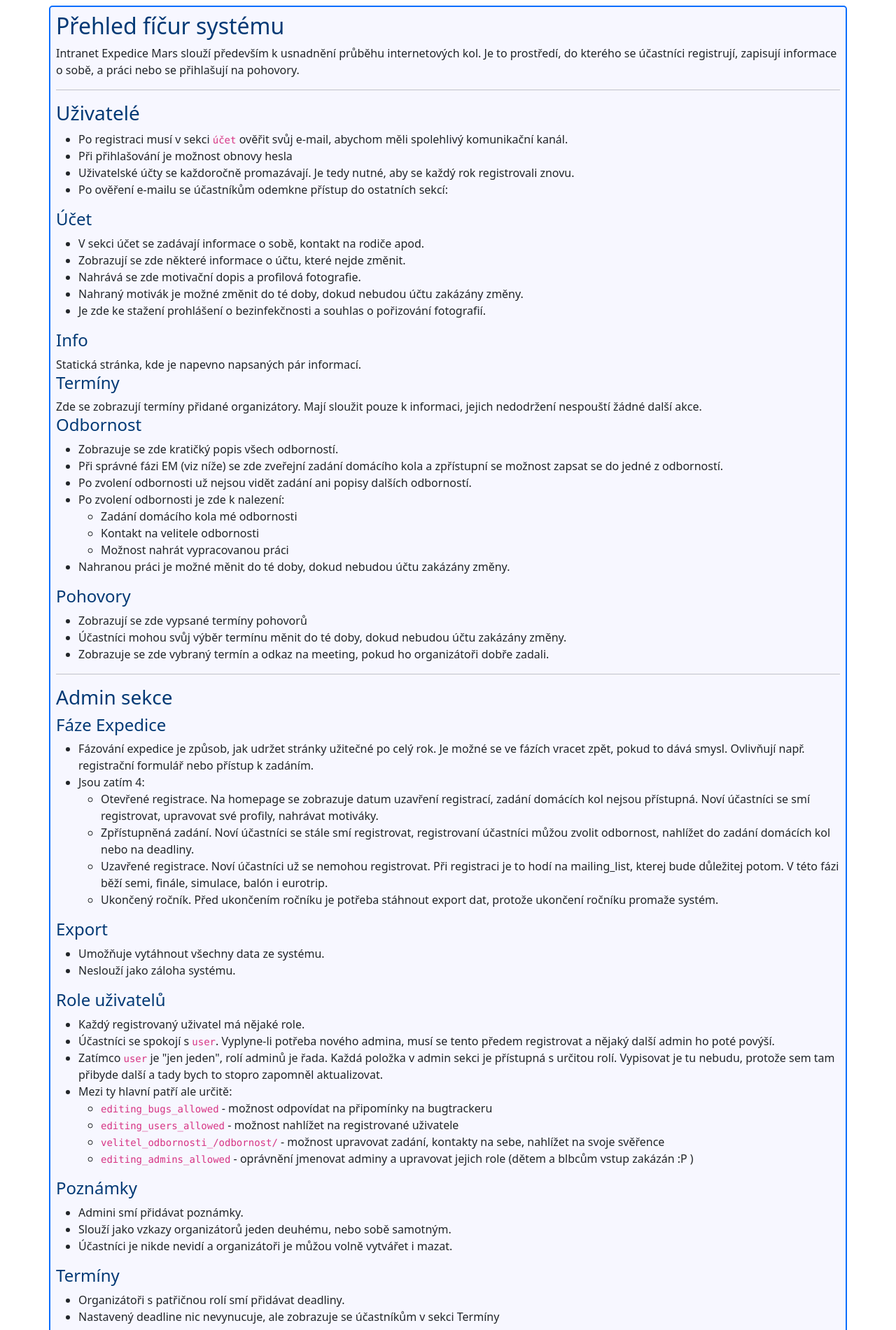
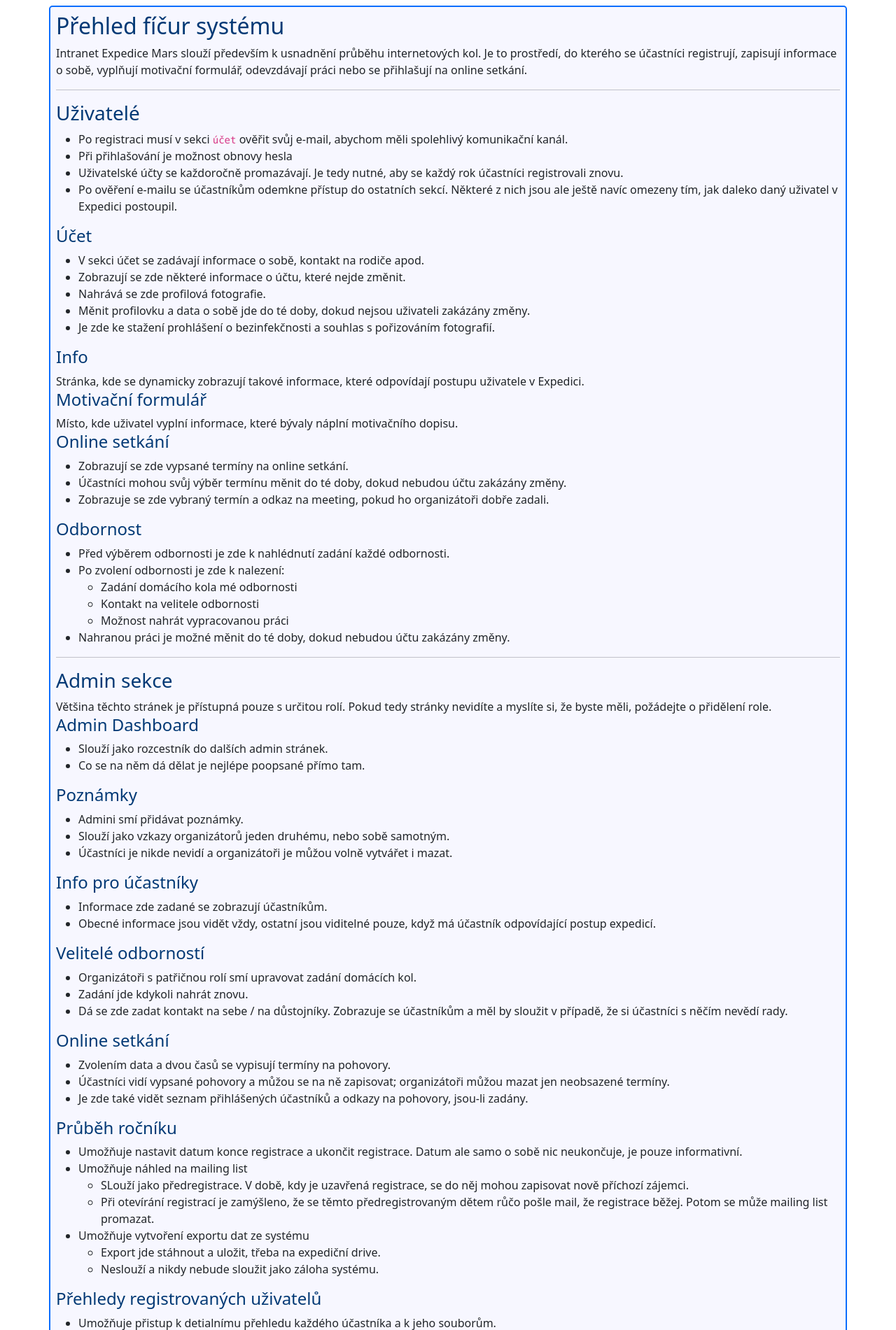
Before and after one commit to expedicemars/intranet, a Flask app: template website/templates/admin_featury.html in a window 1280 px wide. Shown: the part 56-1957 px from the top of the page at 70% size. Run offline with Flask 3, Linux system fonts and the light colour scheme; the template is opened without the code that fills it, so the values that code supplies are empty; some libraries are stand-ins or nearby versions.

Commit message:
popis featur upravenej

```diff
--- a/website/templates/admin_featury.html
+++ b/website/templates/admin_featury.html
@@ -2,33 +2,37 @@
 {% block content %}
 
 <h2>Přehled fíčur systému</h2>
-Intranet Expedice Mars slouží především k usnadnění průběhu internetových kol. Je to prostředí, do kterého se účastníci registrují, zapisují informace o sobě, a práci nebo se přihlašují na pohovory.
+Intranet Expedice Mars slouží především k usnadnění průběhu internetových kol. Je to prostředí, do kterého se účastníci registrují, zapisují informace o sobě, vyplňují motivační formulář, odevzdávají práci nebo se přihlašují na online setkání.
 <div>
     <hr>
     <h3>Uživatelé</h3>
     <ul>
         <li>Po registraci musí v sekci <code>účet</code> ověřit svůj e-mail, abychom měli spolehlivý komunikační kanál.</li>
         <li>Při přihlašování je možnost obnovy hesla</li>
-        <li>Uživatelské účty se každoročně promazávají. Je tedy nutné, aby se každý rok registrovali znovu.</li>
-        <li>Po ověření e-mailu se účastníkům odemkne přístup do ostatních sekcí:</li>
+        <li>Uživatelské účty se každoročně promazávají. Je tedy nutné, aby se každý rok účastníci registrovali znovu.</li>
+        <li>Po ověření e-mailu se účastníkům odemkne přístup do ostatních sekcí. Některé z nich jsou ale ještě navíc omezeny tím, jak daleko daný uživatel v Expedici postoupil.</li>
     </ul>
     <h4>Účet</h4>
     <ul>
         <li>V sekci účet se zadávají informace o sobě, kontakt na rodiče apod.</li>
         <li>Zobrazují se zde některé informace o účtu, které nejde změnit.</li>
-        <li>Nahrává se zde motivační dopis a profilová fotografie.</li>
-        <li>Nahraný motivák je možné změnit do té doby, dokud nebudou účtu zakázány změny.</li>
-        <li>Je zde ke stažení prohlášení o bezinfekčnosti a souhlas o pořizování fotografií.</li>
+        <li>Nahrává se zde profilová fotografie.</li>
+        <li>Měnit profilovku a data o sobě jde do té doby, dokud nejsou uživateli zakázány změny.</li>
+        <li>Je zde ke stažení prohlášení o bezinfekčnosti a souhlas s pořizováním fotografií.</li>
     </ul>
     <h4>Info</h4>
-    Statická stránka, kde je napevno napsaných pár informací.
-    <h4>Termíny</h4>
-    Zde se zobrazují termíny přidané organizátory. Mají sloužit pouze k informaci, jejich nedodržení nespouští žádné další akce.
+    Stránka, kde se dynamicky zobrazují takové informace, které odpovídají postupu uživatele v Expedici.
+    <h4>Motivační formulář</h4>
+    Místo, kde uživatel vyplní informace, které bývaly náplní motivačního dopisu.
+    <h4>Online setkání</h4>
+    <ul>
+        <li>Zobrazují se zde vypsané termíny na online setkání.</li>
+        <li>Účastníci mohou svůj výběr termínu měnit do té doby, dokud nebudou účtu zakázány změny.</li>
+        <li>Zobrazuje se zde vybraný termín a odkaz na meeting, pokud ho organizátoři dobře zadali.</li>
+    </ul>
     <h4>Odbornost</h4>
     <ul>
-        <li>Zobrazuje se zde kratičký popis všech odborností.</li>
-        <li>Při správné fázi EM (viz níže) se zde zveřejní zadání domácího kola a zpřístupní se možnost zapsat se do jedné z odborností.</li>
-        <li>Po zvolení odbornosti už nejsou vidět zadání ani popisy dalších odborností.</li>
+        <li>Před výběrem odbornosti je zde k nahlédnutí zadání každé odbornosti.</li>
         <li>Po zvolení odbornosti je zde k nalezení:</li>
         <ul>
             <li>Zadání domácího kola mé odbornosti</li>
@@ -37,56 +41,27 @@ Intranet Expedice Mars slouží především k usnadnění průběhu internetov
         </ul>
         <li>Nahranou práci je možné měnit do té doby, dokud nebudou účtu zakázány změny.</li>
     </ul>
-    <h4>Pohovory</h4>
-    <ul>
-        <li>Zobrazují se zde vypsané termíny pohovorů</li>
-        <li>Účastníci mohou svůj výběr termínu měnit do té doby, dokud nebudou účtu zakázány změny.</li>
-        <li>Zobrazuje se zde vybraný termín a odkaz na meeting, pokud ho organizátoři dobře zadali.</li>
-    </ul>
 
 
 
     <hr>
     <h3>Admin sekce</h3>
-    <h4>Fáze Expedice</h3>
+    Většina těchto stránek je přístupná pouze s určitou rolí. Pokud tedy stránky nevidíte a myslíte si, že byste měli, požádejte o přidělení role.
+    <h4>Admin Dashboard</h4>
     <ul>
-        <li>Fázování expedice je způsob, jak udržet stránky užitečné po celý rok. Je možné se ve fázích vracet zpět, pokud to dává smysl. Ovlivňují např. registrační formulář nebo přístup k zadáním.</li>
-        <li>Jsou zatím 4:</li>
-        <ul>
-            <li>Otevřené registrace. Na homepage se zobrazuje datum uzavření registrací, zadání domácích kol nejsou přístupná. Noví účastníci se smí registrovat, upravovat své profily, nahrávat motiváky.</li>
-            <li>Zpřístupněná zadání. Noví účastníci se stále smí registrovat, registrovaní účastníci můžou zvolit odbornost, nahlížet do zadání domácích kol nebo na deadliny.</li>
-            <li>Uzavřené registrace. Noví účastníci už se nemohou registrovat. Při registraci je to hodí na mailing_list, kterej bude důležitej potom. V této fázi běží semi, finále, simulace, balón i eurotrip.</li>
-            <li>Ukončený ročník. Před ukončením ročníku je potřeba stáhnout export dat, protože ukončení ročníku promaže systém.</li>
-        </ul>
-    </ul>
-    <h4>Export</h4>
-    <ul>
-        <li>Umožňuje vytáhnout všechny data ze systému.</li>
-        <li>Neslouží jako záloha systému.</li>
-    </ul>
-    <h4>Role uživatelů</h3>
-    <ul>
-        <li>Každý registrovaný uživatel má nějaké role.</li>
-        <li>Účastníci se spokojí s <code>user</code>. Vyplyne-li potřeba nového admina, musí se tento předem registrovat a nějaký další admin ho poté povýší.</li>
-        <li>Zatímco <code>user</code> je "jen jeden", rolí adminů je řada. Každá položka v admin sekci je přístupná s určitou rolí. Vypisovat je tu nebudu, protože sem tam přibyde další a tady bych to stopro zapomněl aktualizovat.</li>
-        <li>Mezi ty hlavní patří ale určitě:</li>
-        <ul>
-            <li><code>editing_bugs_allowed</code> - možnost odpovídat na připomínky na bugtrackeru</li>
-            <li><code>editing_users_allowed</code> - možnost nahlížet na registrované uživatele</li>
-            <li><code>velitel_odbornosti_/odbornost/</code> - možnost upravovat zadání, kontakty na sebe, nahlížet na svoje svěřence</li>
-            <li><code>editing_admins_allowed</code> - oprávnění jmenovat adminy a upravovat jejich role (dětem a blbcům vstup zakázán :P )</li>
-        </ul>
+        <li>Slouží jako rozcestník do dalších admin stránek.</li>
+        <li>Co se na něm dá dělat je nejlépe poopsané přímo tam.</li>
     </ul>
     <h4>Poznámky</h4>
     <ul>
         <li>Admini smí přidávat poznámky.</li>
-        <li>Slouží jako vzkazy organizátorů jeden deuhému, nebo sobě samotným.</li>
+        <li>Slouží jako vzkazy organizátorů jeden druhému, nebo sobě samotným.</li>
         <li>Účastníci je nikde nevidí a organizátoři je můžou volně vytvářet i mazat.</li>
     </ul>
-    <h4>Termíny</h3>
+    <h4>Info pro účastníky</h4>
     <ul>
-        <li>Organizátoři s patřičnou rolí smí přidávat deadliny.</li>
-        <li>Nastavený deadline nic nevynucuje, ale zobrazuje se účastníkům v sekci Termíny</li>
+        <li>Informace zde zadané se zobrazují účastníkům.</li>
+        <li>Obecné informace jsou vidět vždy, ostatní jsou viditelné pouze, když má účastník odpovídající postup expedicí.</li>
     </ul>
     <h4>Velitelé odborností</h4>
     <ul>
@@ -94,34 +69,46 @@ Intranet Expedice Mars slouží především k usnadnění průběhu internetov
         <li>Zadání jde kdykoli nahrát znovu.</li>
         <li>Dá se zde zadat kontakt na sebe / na důstojníky. Zobrazuje se účastníkům a měl by sloužit v případě, že si účastníci s něčím nevědí rady.</li>
     </ul>
-    <h4>Pohovory</h4>
+    <h4>Online setkání</h4>
     <ul>
         <li>Zvolením data a dvou časů se vypisují termíny na pohovory.</li>
         <li>Účastníci vidí vypsané pohovory a můžou se na ně zapisovat; organizátoři můžou mazat jen neobsazené termíny.</li>
         <li>Je zde také vidět seznam přihlášených účastníků a odkazy na pohovory, jsou-li zadány.</li>
     </ul>
+    <h4>Průběh ročníku</h4>
+    <ul>
+        <li>Umožňuje nastavit datum konce registrace a ukončit registrace. Datum ale samo o sobě nic neukončuje, je pouze informativní.</li>
+        <li>Umožňuje náhled na mailing list</li>
+        <ul>
+            <li>SLouží jako předregistrace. V době, kdy je uzavřená registrace, se do něj mohou zapisovat nově příchozí zájemci.</li>
+            <li>Při otevírání registrací je zamýšleno, že se těmto předregistrovaným dětem růčo pošle mail, že registrace běžej. Potom se může mailing list promazat.</li>
+        </ul>
+        <li>Umožňuje vytvoření exportu dat ze systému</li>
+        <ul>
+            <li>Export jde stáhnout a uložit, třeba na expediční drive.</li>
+            <li>Neslouží a nikdy nebude sloužit jako záloha systému.</li>
+        </ul>
+
+    </ul>
     <h4>Přehledy registrovaných uživatelů</h4>
     <ul>
         <li>Umožňuje přistup k detialnímu přehledu každého účastníka a k jeho souborům.</li>
         <li>Umožňuje generovat seznam účastníků na základě kritérií.</li>
-        <li>Místo pro hodnocení motiváků. Hodnotí se slovně, uživatelé tohle hodnocení nikde nevidí.</li>
         <li>V detailu uživatele jde nastavit jeho progress, zakázat změny, napsat admin poznámku či přidat meeting link.</li>
-        <li>Udělení souhlasu rodičů je zatím dost k prdu a nedomyšlený, protože to přinesou účastníci až na semi.</li>
-        <li>O každém uživateli se uchovává dost metadat.</li>
+        <li>O každém uživateli se uchovává dost metadat, který tu jsou vidět.</li>
     </ul>
-    <h4>Jmenování adminů</h4>
-    Slouží k úpravě rolí stávajících adminů, nebo k jmenování nových.
-    <h4>Mailing list</h4>
+    <h4>Popis dalších fíčur</h4>
     <ul>
-        <li>SLouží jako předregistrace. Při fázích, kdy je uzavřená registrace, se do něj mohou zapisovat nově příchozí zájemci.</li>
-        <li>Na admin dashboardu je mailing list přístupný při každé fázi</li>
-        <li>Při otevírání registrací je zamýšleno, že se těmto předregistrovaným dětem růčo pošle mail, že registrace běžej. Potom se může mailing list promazat.</li>
-    </ul>
-    <h4>Ostatní</h4>
-    <ul>
-        <li>Bugtracker - moožnost přidávat připomínky. Admini je můžou komentovat, popř. mazat.</li>
-        <li>App logs file - admin s oprávněním může nahlížet a mazat. Je basically k ničemu, je to debug tool pro pípa.</li>
-        <li>Admin logs file - podobný. Trackuje všechny akce adminů.</li>
+        <li>Bugtracker - možnost přidávat připomínky. Admini je můžou komentovat, popř. mazat.</li>
+        <li>Admin logs - trackuje veškterý akce každýho admina.</li>
+        <li>App logs - k prdu, debug.</li>
+        <li>Role uživatelů</li>
+        <ul>
+            <li>Každý registrovaný uživatel má nějaké role.</li>
+            <li>Účastníci se spokojí s <code>user</code>. Vyplyne-li potřeba nového admina, musí se tento předem registrovat a nějaký další admin ho poté povýší.</li>
+            <li>Zatímco <code>user</code> je "jen jeden", rolí adminů je řada. Každá položka v admin sekci je přístupná s určitou rolí. Vypisovat je tu nebudu, protože sem tam přibyde další a tady bych to stopro zapomněl aktualizovat.</li>
+            <li>Admini s rolí <code>editing_admins_allowed</code> smí jmenovat další adminy a přidávat jim nové role.</li>
+        </ul>
     </ul>
 </div>
 
--- a/website/templates/admin_navbar.html
+++ b/website/templates/admin_navbar.html
@@ -8,10 +8,7 @@
     <li class="nav-item"><a class="nav-link active" href="{{url_for('admin_views.velitele_odbornosti')}}">Velitelé odborností</a></li>
     {% endif %}
     {% if "editing_pohovory" in roles%}
-    <li class="nav-item"><a class="nav-link active" href="{{url_for('admin_views.pohovory')}}">Pohovory</a></li>
-    {% endif %}
-    {% if "editing_bugs_allowed" in roles %}
-    <li class="nav-item"><a class="nav-link active" href="{{url_for('admin_views.uprava_znamych_bugu')}}">Přehled známých bugů</a></li>
+    <li class="nav-item"><a class="nav-link active" href="{{url_for('admin_views.pohovory')}}">Online setkání</a></li>
     {% endif %}
     {% if "editing_prubeh_rocniku" in roles %}
     <li class="nav-item"><a class="nav-link active" href="{{url_for('admin_views.prubeh_rocniku')}}">Průběh ročníku</a></li>
@@ -27,6 +24,9 @@
     {% endif %}
     {% if "editing_admins_allowed" in roles %}
     <li class="nav-item"><a class="nav-link active" href="{{url_for('admin_views.jmenovat_adminy')}}">Jmenovat adminy</a></li>
+    {% endif %}
+    {% if "editing_bugs_allowed" in roles %}
+    <li class="nav-item"><a class="nav-link active" href="{{url_for('admin_views.uprava_znamych_bugu')}}">Přehled známých bugů</a></li>
     {% endif %}
     {% if "editing_logs_allowed" in roles %}
     <li class="nav-item dropdown">
--- a/website/templates/admin_pohovory.html
+++ b/website/templates/admin_pohovory.html
@@ -1,8 +1,8 @@
 {% extends "admin_navbar.html" %}
 {% block content %}
-    <h2>Pohovory</h2>
-    Tady se dají vypisovat nové termíny, do kterých se poté účastníci můžou zapsat. Pohvory mají 20minutové bloky.
-    <h3>Přidat nový den a bloky pohovorů v něm</h3>
+    <h2>Online setkání</h2>
+    Tady se dají vypisovat nové termíny, do kterých se poté účastníci můžou zapsat. Setkání mají 20minutové bloky.
+    <h3>Přidat nový den a bloky setkání v něm</h3>
     <form method="post">
         <label for="date">Datum: </label>
         <input type="date" name="date">
```
Also changed, not shown: website/templates/admin_historie_verzi.html (+17 -0 lines).
